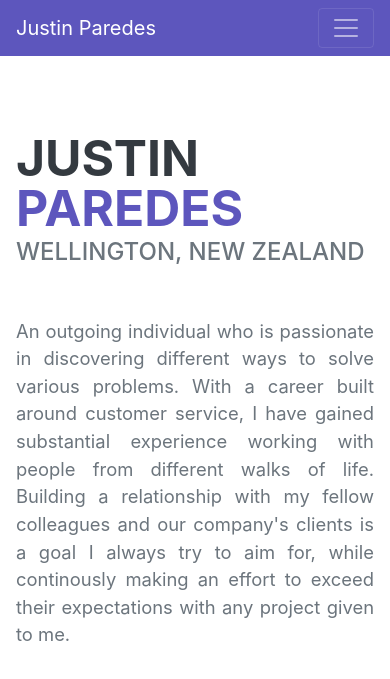
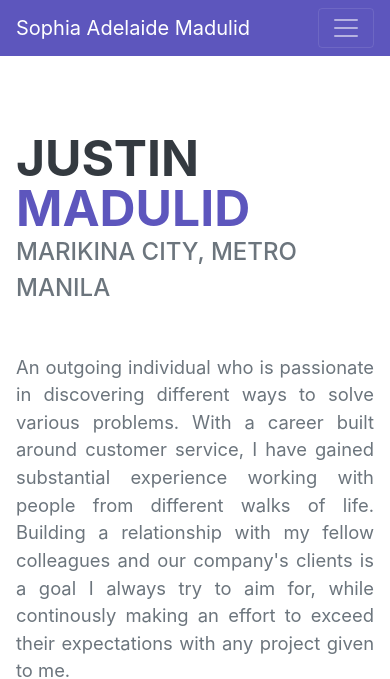
Before and after one commit to sophiamadulid/my-career-journey, a plain HTML site: page index.html in a window 390 px wide. Shown: the top 679 px of the page. Drawn offline with nearby package versions, Linux system fonts and the light colour scheme; a script that the page names is missing; a web font is replaced by a local one.

Commit message:
Update index.html

```diff
--- a/index.html
+++ b/index.html
@@ -21,7 +21,7 @@
         <!-- Navigation-->
         <nav class="navbar navbar-expand-lg navbar-dark bg-primary fixed-top" id="sideNav">
             <a class="navbar-brand js-scroll-trigger" href="#page-top">
-                <span class="d-block d-lg-none">Justin Paredes</span>
+                <span class="d-block d-lg-none">Sophia Adelaide Madulid</span>
                 <span class="d-none d-lg-block"><img class="img-fluid img-profile rounded-circle mx-auto mb-2" src="assets/img/mypic.jpg" alt="..." /></span>
             </a>
             <button class="navbar-toggler" type="button" data-bs-toggle="collapse" data-bs-target="#navbarResponsive" aria-controls="navbarResponsive" aria-expanded="false" aria-label="Toggle navigation"><span class="navbar-toggler-icon"></span></button>
@@ -44,11 +44,11 @@
                 <div class="resume-section-content">
                     <h1 class="mb-0">
                         Justin
-                        <span class="text-primary">Paredes</span>
+                        <span class="text-primary">Madulid</span>
                     </h1>
                     <div class="subheading mb-5">
-                         Wellington, New Zealand <!-- · (027) 511-2831 ·
-                        <a href="mailto:paredesjustinm@gmail.com">paredesjustinm@gmail.com</a>-->
+                         Marikina City, Metro Manila <!-- · (027) 511-2831 ·
+                        <a href="mailto:sophiaadelaidemadulid@gmail.com">sophiaadelaidemadulid@gmail.com</a>-->
                     </div>
                     <p class="lead mb-5", align="justify"> An outgoing individual who is passionate in discovering different ways to solve various problems.
 			    With a career built around customer service, I have gained substantial experience working with people from different walks of life.
```
